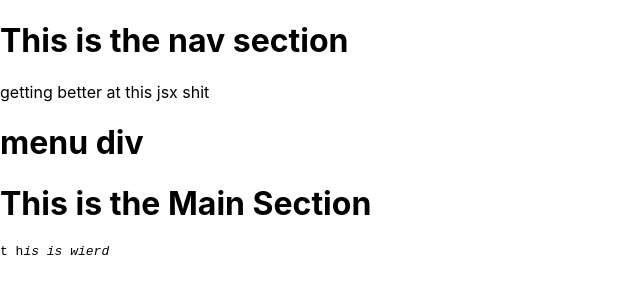
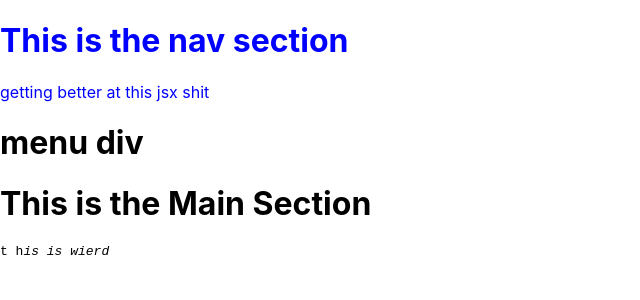
Before and after one commit to ianfletcher314/BrasiliaRestaurant, a React (Create React App) app: page / in a window 1280 px wide. Shown: the top 300 px of the page, without its empty margins (0-640 px from the left). Built offline with nearby package versions, Linux system fonts and the light colour scheme.

Commit message:
added and connected css file to nav section. now I will do the same thing for the other components

```diff
--- a/src/components/Nav/Nav.jsx
+++ b/src/components/Nav/Nav.jsx
@@ -1,3 +1,5 @@
+import './style.css'
+
 function Nav() {
     return <div className="nav">
         <h1>This is the nav section</h1>
--- /dev/null
+++ b/src/components/Nav/style.css
@@ -0,0 +1,3 @@
+.nav {
+  color: blue;
+}
```
